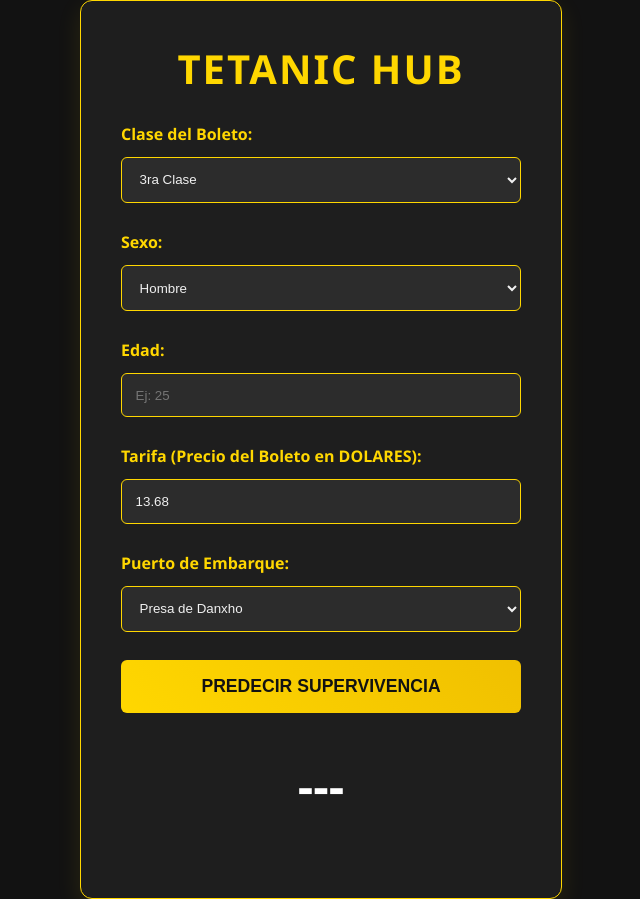
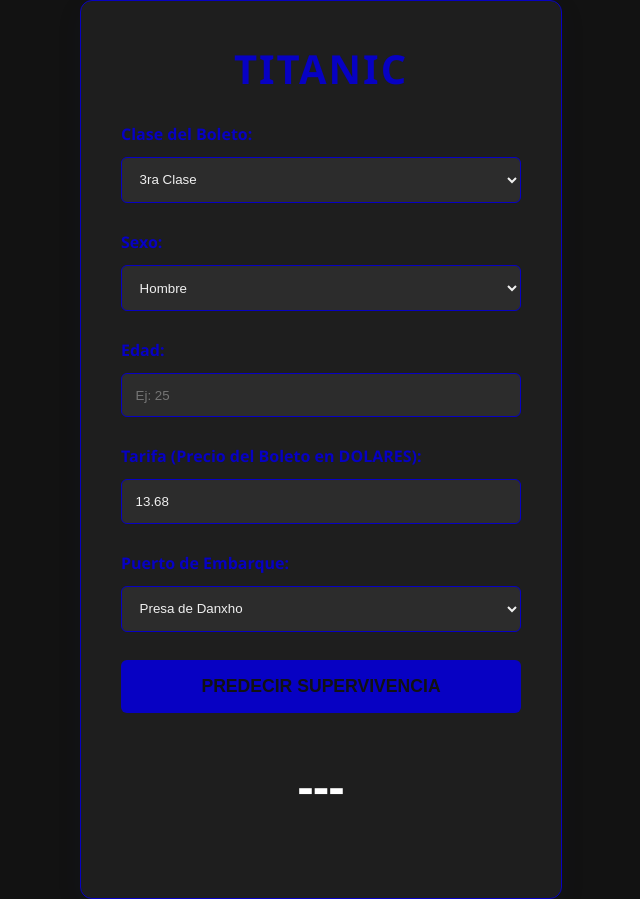
Before and after one commit to EMILIO2802M/TITANIC-SURVIVAL-PREDICTOR, a Django app: page /predict/ in a window 1280 px wide. Shown: the whole page, without its empty margins (319-959 px from the left). Run offline with Django 5.2, Linux system fonts and the light colour scheme; parts of the project's set-up code (start-up, migrations or seed data) failed here and were passed over.

Commit message:
Actualizacion

```diff
--- a/ProyectoTitanic/backend/templates/index.html
+++ b/ProyectoTitanic/backend/templates/index.html
@@ -17,19 +17,19 @@
         #container {
             background: #1e1e1e; /* Un poco más claro que el body */
             border-radius: 12px;
-            box-shadow: 0 8px 24px rgba(255, 215, 0, 0.1); /* Sombra dorada sutil */
-            border: 1px solid #ffd700; /* Borde dorado */
+            box-shadow: 0 8px 24px rgba(23, 27, 68, 0.1); /* Sombra dorada sutil */
+            border: 1px solid #0701c3; /* Borde dorado */
             padding: 2.5rem;
             width: 400px;
             transition: transform 0.3s ease, box-shadow 0.3s ease; /* Transición */
         }
         #container:hover {
             transform: translateY(-5px);
-            box-shadow: 0 12px 32px rgba(255, 215, 0, 0.2);
+            box-shadow: 0 12px 32px rgba(75, 100, 246, 0.2);
         }
         h1 {
             text-align: center;
-            color: #ffd700; /* Dorado */
+            color: #0701c3; /* Dorado */
             margin-top: 0;
             font-size: 2.5rem;
             letter-spacing: 2px;
@@ -42,13 +42,13 @@
             display: block;
             margin-bottom: 0.75rem;
             font-weight: bold;
-            color: #ffd700; /* Dorado */
+            color: #0701c3; /* Dorado */
         }
         input, select {
             width: 100%;
             padding: 0.85rem;
             background-color: #2c2c2c;
-            border: 1px solid #ffd700; /* Borde dorado */
+            border: 1px solid #0701c3; /* Borde dorado */
             border-radius: 6px;
             box-sizing: border-box;
             color: #f0f0f0;
@@ -57,12 +57,12 @@
         input:focus, select:focus {
             outline: none;
             border-color: #fff;
-            box-shadow: 0 0 8px rgba(255, 215, 0, 0.5);
+            box-shadow: 0 0 8px rgba(26, 26, 246, 0.602);
         }
         button {
             width: 100%;
             padding: 1rem;
-            background: linear-gradient(45deg, #ffd700, #f0c000); /* Gradiente dorado */
+            background: linear-gradient(45deg, #0701c3, #0701c3); /* Gradiente dorado */
             color: #121212; /* Texto negro */
             border: none;
             border-radius: 6px;
@@ -73,7 +73,7 @@
             text-transform: uppercase;
         }
         button:hover {
-            background: linear-gradient(45deg, #f0c000, #e0b000);
+            background: linear-gradient(45deg, #0400eb, #0400eb);
             transform: scale(1.02); /* Efecto de zoom al pasar el mouse */
         }
         #result-container {
@@ -82,7 +82,7 @@
         }
         #result-text {
             font-size: 1.2rem;
-            color: #ffd700; /* Dorado */
+            color: #0400eb; /* Dorado */
             display:none;
         }
         #result {
@@ -97,7 +97,7 @@
 <body>
 
     <div id="container">
-        <h1>TETANIC HUB</h1>
+        <h1>TITANIC</h1>
         <form id="prediction-form">
 
             <div class="form-group">
```
